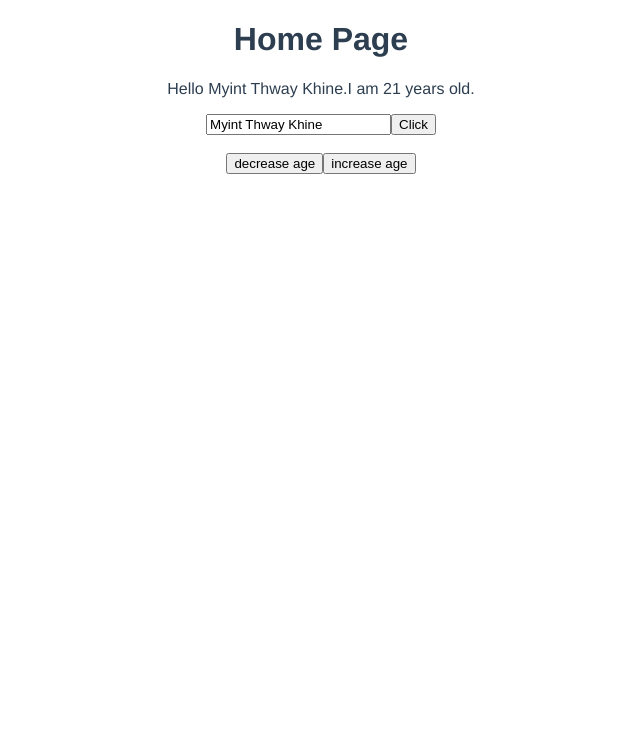
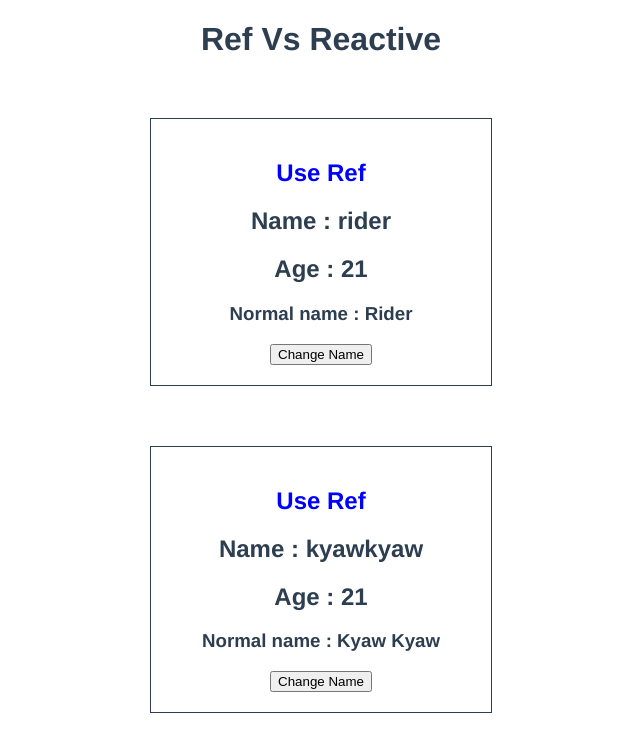
Before and after one commit to r1d3rzz/composition-api, a Vue app: page / in a window 1280 px wide. Shown: the top 752 px of the page, without its empty margins (319-959 px from the left). Built offline with nearby package versions, Linux system fonts and the light colour scheme.

Commit message:
ref vs reative

```diff
--- a/src/views/HomeView.vue
+++ b/src/views/HomeView.vue
@@ -1,32 +1,65 @@
 <template>
   <div class="home">
-    <h1>Home Page</h1>
-    <p>Hello {{ name }}.I am {{ age }} years old.</p>
-    <input type="text" v-model="name" />
-    <button @click="clickHandler">Click</button><br /><br />
-    <button @click="age--">decrease age</button>
-    <button @click="age++">increase age</button>
+    <h1>Ref Vs Reactive</h1>
+
+    <!--use Ref-->
+    <div class="box">
+      <h2 class="title">Use Ref</h2>
+      <h2>Name : {{ personOne.name }}</h2>
+      <h2>Age : {{ personOne.age }}</h2>
+      <h3>Normal name : {{ nameOne }}</h3>
+      <button @click="changeNameOne">Change Name</button>
+    </div>
+
+    <div class="box">
+      <h2 class="title">Use Ref</h2>
+      <h2>Name : {{ personTwo.name }}</h2>
+      <h2>Age : {{ personTwo.age }}</h2>
+      <h3>Normal name : {{ nameTwo }}</h3>
+      <button @click="changeNameTwo">Change Name</button>
+    </div>
   </div>
 </template>
 
 <script>
-import { ref } from "@vue/reactivity"; //ref for Reactive Value
-
+/*
+  ref can change eveny things but reactive can change object and array only;
+*/
+import { reactive, ref } from "@vue/reactivity";
 export default {
   setup() {
-    //variables
-    let name = ref("Myint Thway Khine");
-
-    let age = ref(21);
-
-    //function
-    let clickHandler = () => {
-      name.value = "Rider";
-      console.log("Name :", name.value);
+    let personOne = ref({ name: "rider", age: 21 });
+    let nameOne = ref("Rider");
+    let changeNameOne = () => {
+      personOne.value.name = "Myint Thway Khine";
+      nameOne.value = "Change Name One";
     };
 
-    //return
-    return { name, age, clickHandler };
+    let personTwo = reactive({ name: "kyawkyaw", age: 21 });
+    let nameTwo = reactive("Kyaw Kyaw"); //with error value cannot be made reactive: Kyaw Kyaw
+    let changeNameTwo = () => {
+      personTwo.name = "Myint Thway Khine";
+    };
+    return {
+      personOne,
+      changeNameOne,
+      personTwo,
+      changeNameTwo,
+      nameOne,
+      nameTwo,
+    };
   },
 };
 </script>
+
+<style scoped>
+.box {
+  border: 1px solid;
+  width: 300px;
+  margin: 60px auto;
+  padding: 20px;
+}
+.title {
+  color: blue;
+}
+</style>
```
